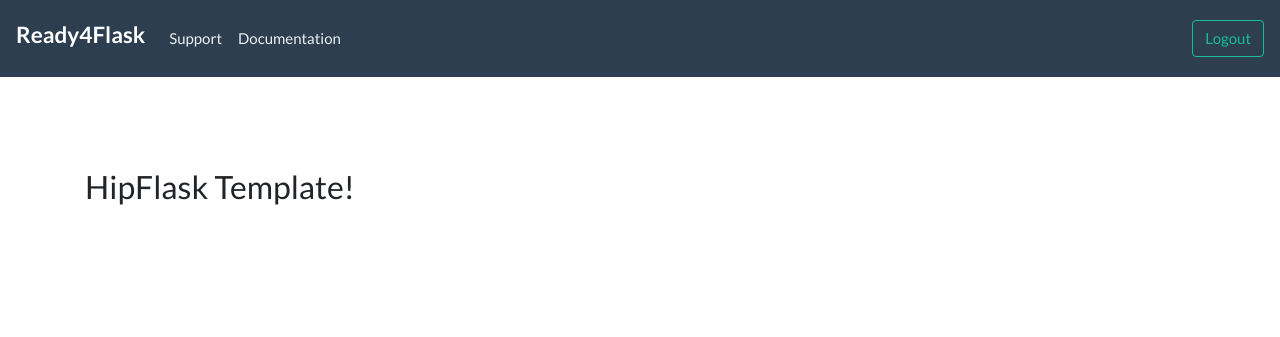
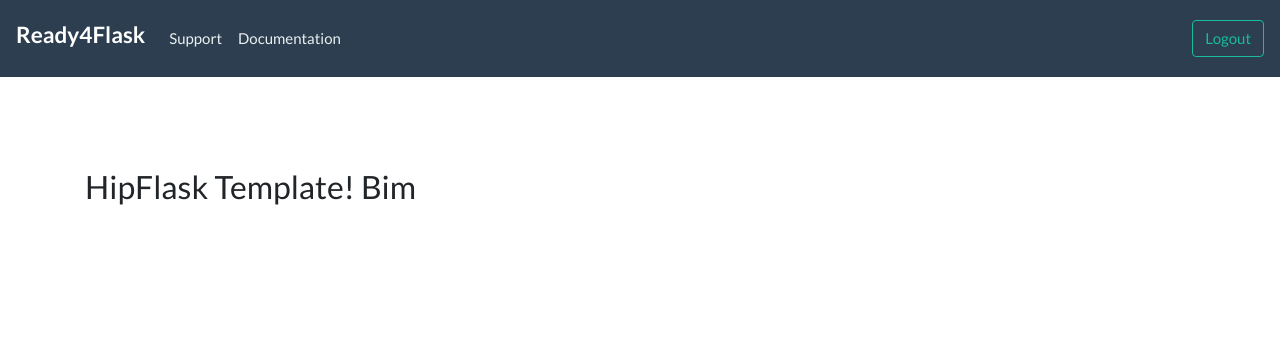
Before and after one commit to sloppysid/faunadb-hipflask, a Flask app: page / in a window 1280 px wide. Shown: the top 337 px of the page. Run offline with Flask 2, Linux system fonts and the light colour scheme; some libraries are stand-ins or nearby versions.

Commit message:
Update index.html

```diff
--- a/app/templates/index.html
+++ b/app/templates/index.html
@@ -7,7 +7,7 @@
           <!-- <h5 class="" style="font-weight: bold;">System Metrics</h5> -->
             <br><br>
             <h3 style="margin: auto;">
-                HipFlask Template!
+                HipFlask Template! Bim
             </h3>
         </div>
 
```
